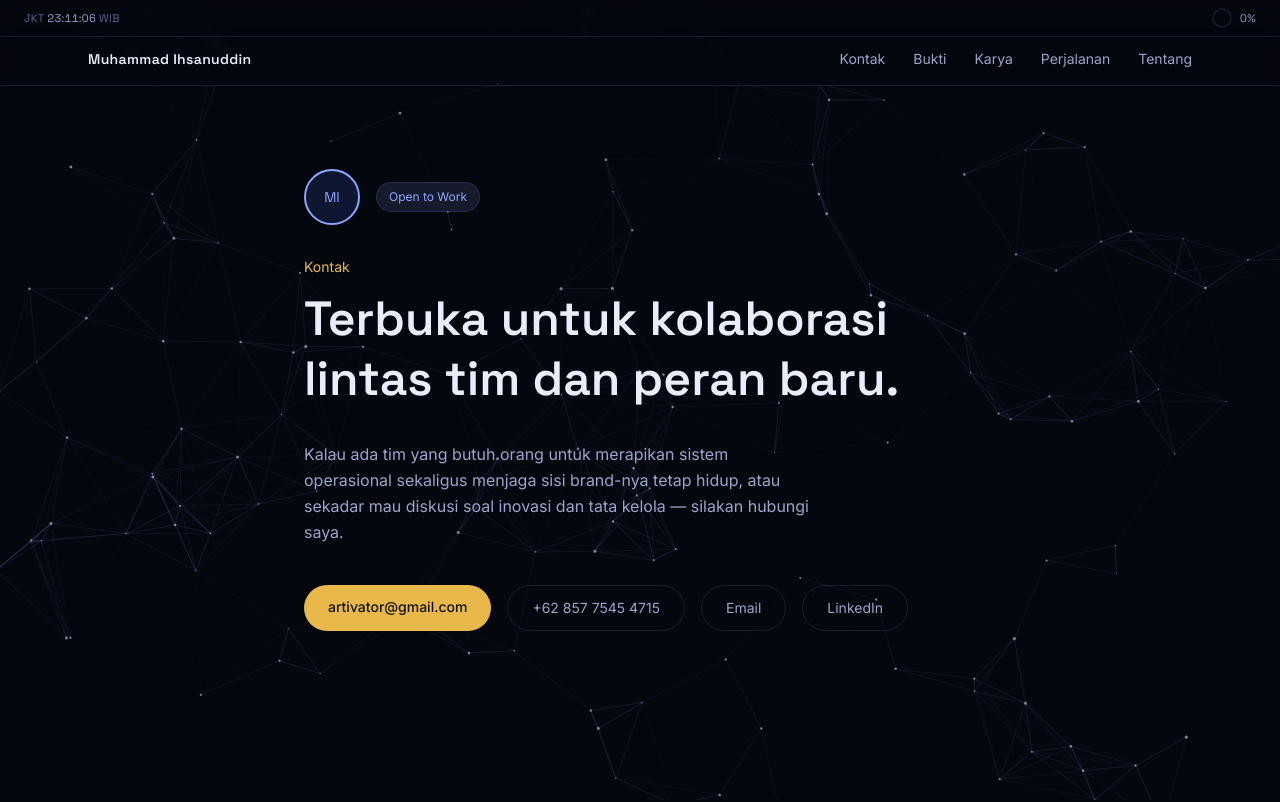
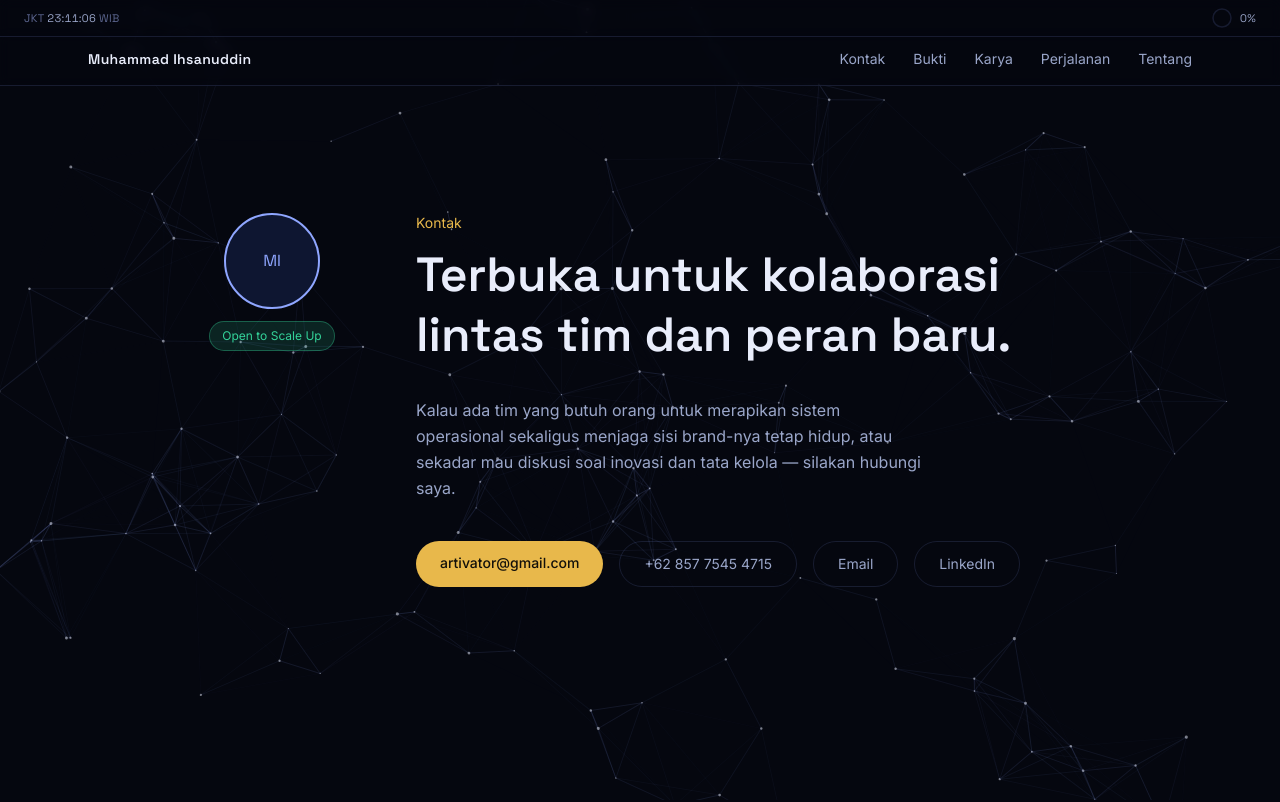
Before and after one commit to theartivator/cv-ihsanuddin, a React (Vite) app: page / in a window 1280 px wide. Shown: the top 802 px of the page. Built offline with nearby package versions, Linux system fonts and the light colour scheme.

Commit message:
refactor(contact): reposisi avatar+badge ke kolom kiri, ubah badge jadi 'Open to Scale Up' warna hijau, ukuran lebih proporsional

```diff
--- a/src/components/Contact.jsx
+++ b/src/components/Contact.jsx
@@ -3,10 +3,10 @@ import { profile, social } from "../data/content";
 export default function Contact() {
   return (
     <section id="contact" className="relative px-6 py-28">
-      <div className="max-w-6xl mx-auto">
-        <div className="flex items-center gap-4 mb-8">
+      <div className="max-w-6xl mx-auto flex flex-col md:flex-row md:items-start gap-10 md:gap-16">
+        <div className="flex flex-col items-center gap-3 shrink-0 md:w-40">
           <div
-            className="w-14 h-14 rounded-full overflow-hidden shrink-0"
+            className="w-20 h-20 md:w-24 md:h-24 rounded-full overflow-hidden"
             style={{ border: "2px solid var(--accent)", background: "var(--surface)" }}
           >
             {profile.openToWorkPhotoUrl ? (
@@ -17,7 +17,7 @@ export default function Contact() {
               />
             ) : (
               <div
-                className="w-full h-full flex items-center justify-center font-display text-sm"
+                className="w-full h-full flex items-center justify-center font-display text-base"
                 style={{ color: "var(--accent)" }}
               >
                 MI
@@ -25,17 +25,18 @@ export default function Contact() {
             )}
           </div>
           <span
-            className="text-xs px-3 py-1.5 rounded-full"
+            className="text-xs px-3 py-1.5 rounded-full text-center whitespace-nowrap"
             style={{
-              background: "var(--accent-soft)",
-              color: "var(--accent)",
-              border: "1px solid var(--line)",
+              background: "rgba(52, 211, 153, 0.14)",
+              color: "#34d399",
+              border: "1px solid rgba(52, 211, 153, 0.35)",
             }}
           >
-            Open to Work
+            Open to Scale Up
           </span>
         </div>
 
+        <div className="flex-1">
           <p className="text-sm mb-3" style={{ color: "var(--gold)" }}>
             Kontak
           </p>
@@ -78,6 +79,7 @@ export default function Contact() {
             ))}
           </div>
         </div>
+      </div>
     </section>
   );
 }
```
Lines whose indentation alone changed are shown as unchanged.
